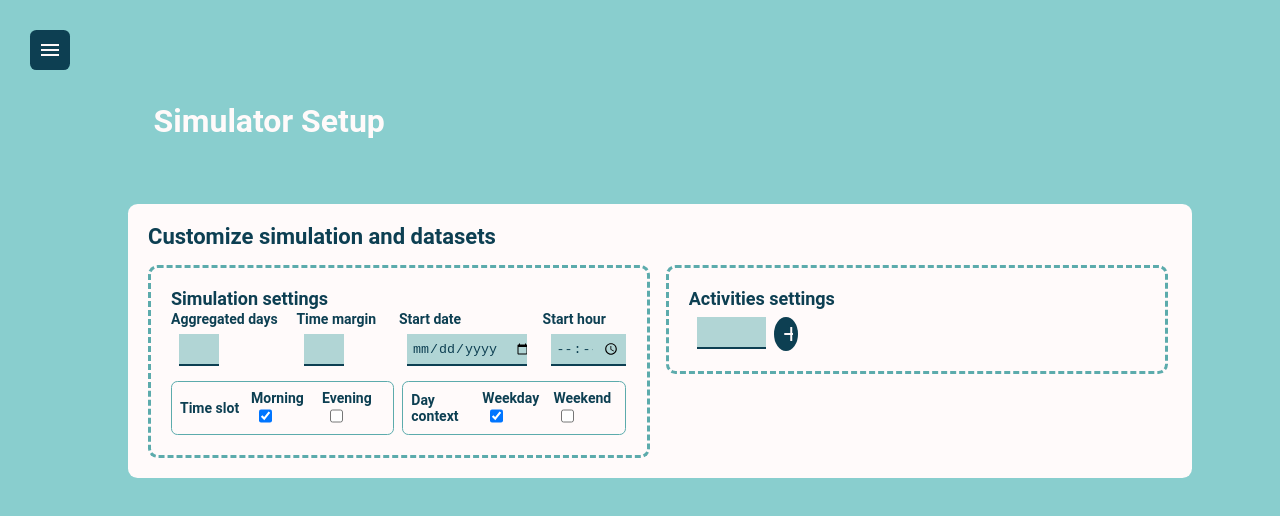
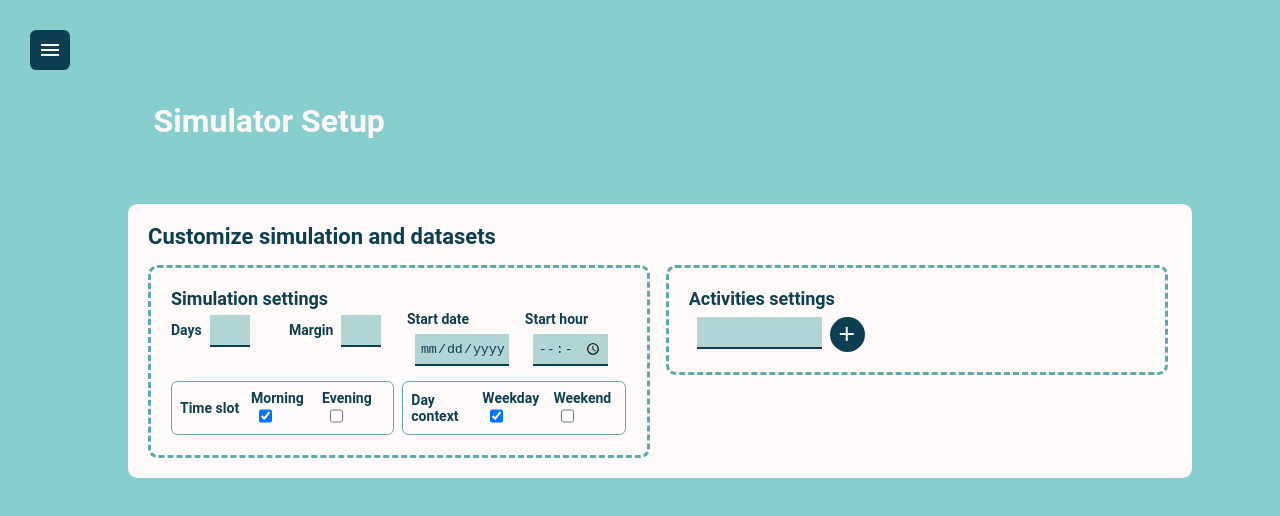
Before and after one commit to Chaalse/openshs-webapp, a React (Create React App) app: page /simulator in a window 1280 px wide. Shown: the top 516 px of the page. Built offline with nearby package versions, Linux system fonts and the light colour scheme.

Commit message:
algunos ajustes estéticos

```diff
--- a/src/simulator/SimulatorView.scss
+++ b/src/simulator/SimulatorView.scss
@@ -31,6 +31,12 @@
     margin-top: 16px;
     border: 3px dashed $sky-blue;
     height: fit-content;
+    max-height: 170px;
+
+    &.datasetSettings {
+        overflow-y: auto;
+        padding-bottom: 20px;
+    }
 
     .title {
         font-size: 18px;
@@ -53,7 +59,7 @@
 
     .simulator_settings-AggregateSettings {
         display: grid;
-        grid-template-columns: 24% 19% 28% 22%;
+        grid-template-columns: repeat(auto-fit, minmax(100px, 1fr));
         gap: 16px;
 
         .simulator_settings-input {
@@ -101,7 +107,7 @@
 
 .dataset_settings {
     display: grid;
-    grid-template-columns: repeat(4, 24%);
+    grid-template-columns: repeat(auto-fit, minmax(125px, 1fr));
     grid-template-rows: 2 40px;
     gap: 8px;
     margin-top: 8px;
@@ -109,6 +115,8 @@
     .dataset_add-btn {
         margin-left: 8px;
         border-radius: 100%;
+        min-width: 35px;
+        min-height: 35px;
         padding: 5px;
 
         &:hover {
--- a/src/simulator/views/forms/DatasetColumnsForm/DatasetColumnsFormView.tsx
+++ b/src/simulator/views/forms/DatasetColumnsForm/DatasetColumnsFormView.tsx
@@ -29,7 +29,7 @@ export const DatasetColumnsFormView: FC<DatasetColumnsFormProps> = ({
         <Card
             type="inner"
             title="Activities settings"
-            className="simulator_settings"
+            className="simulator_settings datasetSettings"
         >
             <div className="dataset_settings">
                 {columns.map((column, i) => {
--- a/src/simulator/views/forms/RunSettingsForm/RunSettingsFormView.tsx
+++ b/src/simulator/views/forms/RunSettingsForm/RunSettingsFormView.tsx
@@ -29,11 +29,11 @@ export const RunSettingsFormView: FC<RunSettingsFormViewProps> = () => {
         >
             <div className="simulator_settings-AggregateSettings">
                 <CustomInput
-                    text="Aggregated days"
+                    text="Days"
                     className="simulator_settings-input days"
                 />
                 <CustomInput
-                    text="Time margin"
+                    text="Margin"
                     className="simulator_settings-input margin"
                 />
                 <CustomInput
```
